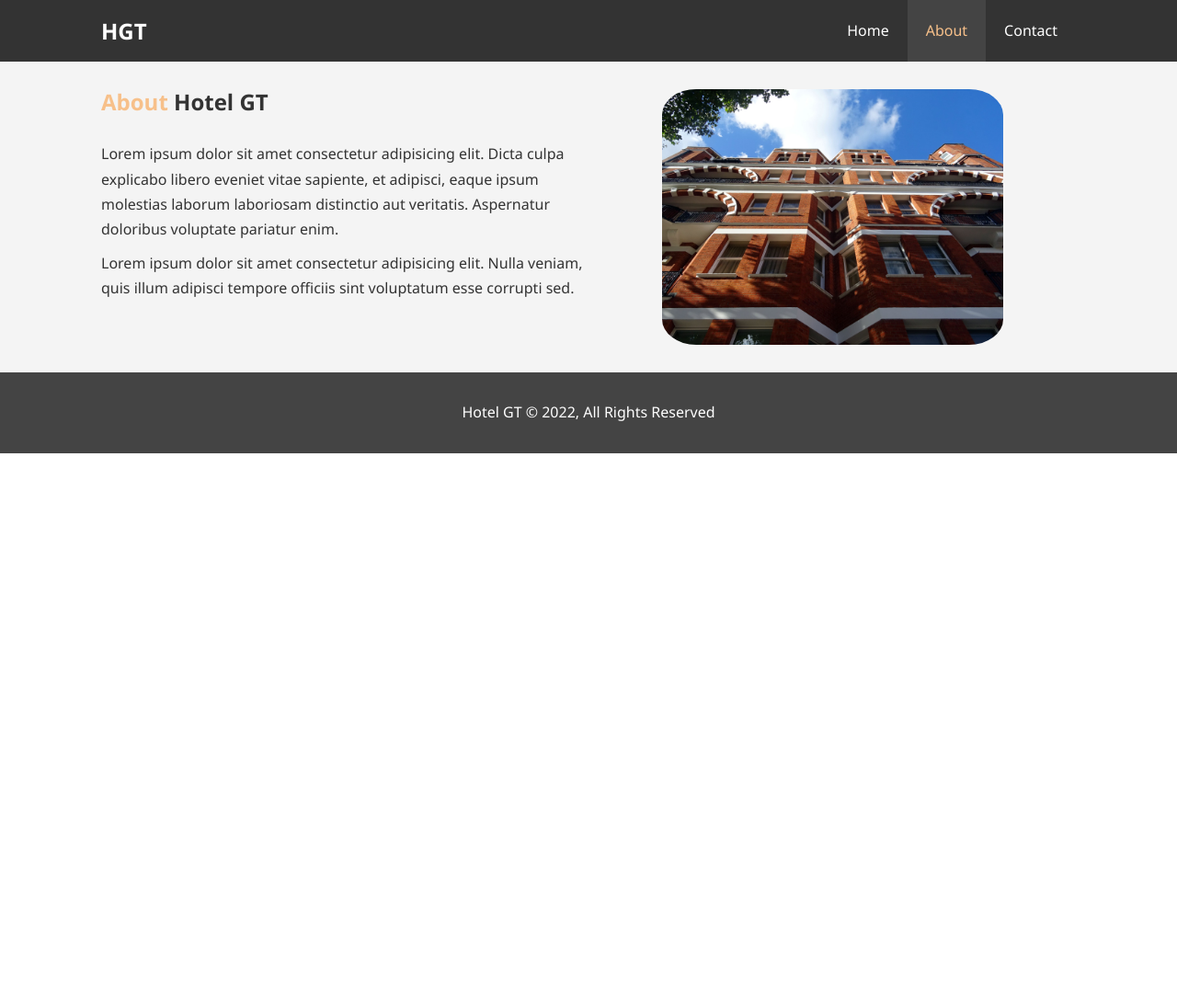
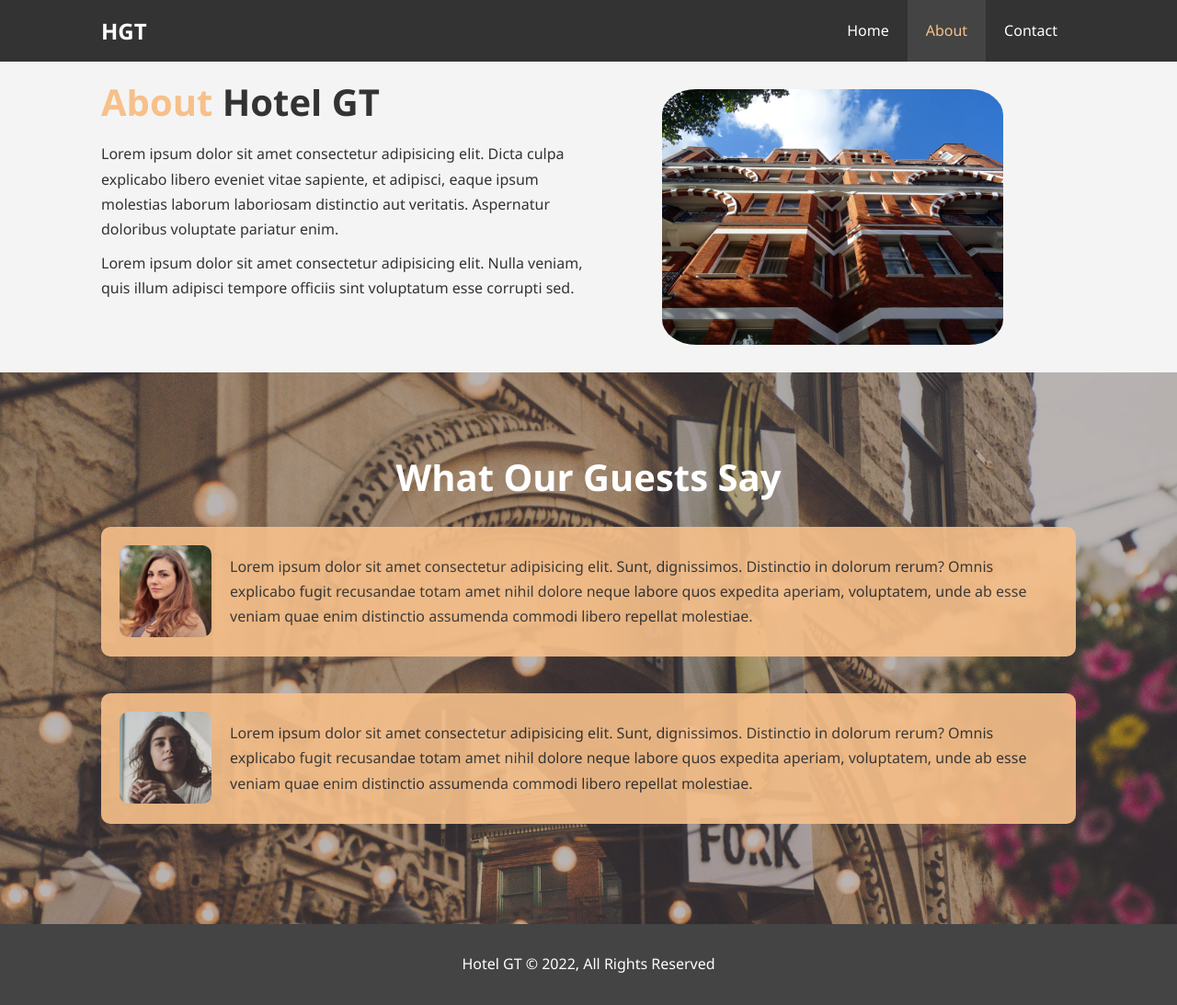
Before and after one commit to ArthurGabel/hotel-website, a plain HTML site: page about.html in a window 1280 px wide. Shown: the whole page at 92% size. Before the commit the page ends 800 px from the top, so only its background shows below. Drawn offline with Linux system fonts and the light colour scheme.

Commit message:
testimonials done, page completed

```diff
--- a/about.html
+++ b/about.html
@@ -38,6 +38,22 @@
 
   <div class="clr"></div>
 
+  <section id="testimonials" class="py-3">
+    <div class="container">
+      <h2 class="l-heading">What Our Guests Say</h2>
+      <div class="testimonial bg-primary">
+        <img src="./img/person-1.jpg" alt="Sandra">
+        <p>Lorem ipsum dolor sit amet consectetur adipisicing elit. Sunt, dignissimos. Distinctio in dolorum rerum? Omnis explicabo fugit recusandae totam amet nihil dolore neque labore quos expedita aperiam, voluptatem, unde ab esse veniam quae enim distinctio assumenda commodi libero repellat molestiae.</p>
+      </div>
+
+      <div class="testimonial bg-primary">
+        <img src="./img/person-2.jpg" alt="Jussara">
+        <p>Lorem ipsum dolor sit amet consectetur adipisicing elit. Sunt, dignissimos. Distinctio in dolorum rerum? Omnis explicabo fugit recusandae totam amet nihil dolore neque labore quos expedita aperiam, voluptatem, unde ab esse veniam quae enim distinctio assumenda commodi libero repellat molestiae.</p>
+      </div>
+    </div>
+  </section>
+
+
   <footer id="main-footer">
     <p>Hotel GT &copy; 2022, All Rights Reserved</p>
   </footer>
--- a/css/style.css
+++ b/css/style.css
@@ -77,6 +77,10 @@ p {
 
 .clr {
   clear: both;
+}
+
+.l-heading {
+  font-size: 40px;
 }
 
 /* Padding Utility */
@@ -200,6 +204,33 @@ p {
   min-height: 100%;
 }
 
+/* Testimonials */
+#testimonials {
+  height: 600px;
+  background: url("../img/test-bg.jpg") no-repeat center center/cover;
+  padding-top: 100px;
+}
+
+#testimonials h2 {
+  color: #fff;
+  text-align: center;
+  padding-bottom: 40px;
+}
+
+#testimonials .testimonial {
+  padding: 20px;
+  margin-bottom: 40px;
+  border-radius: 10px;
+  opacity: 0.9;
+}
+
+#testimonials .testimonial img {
+  width: 100px;
+  float: left;
+  margin-right: 20px;
+  border-radius: 10px;
+}
+
 /* Footer */
 #main-footer {
   text-align: center;
```
